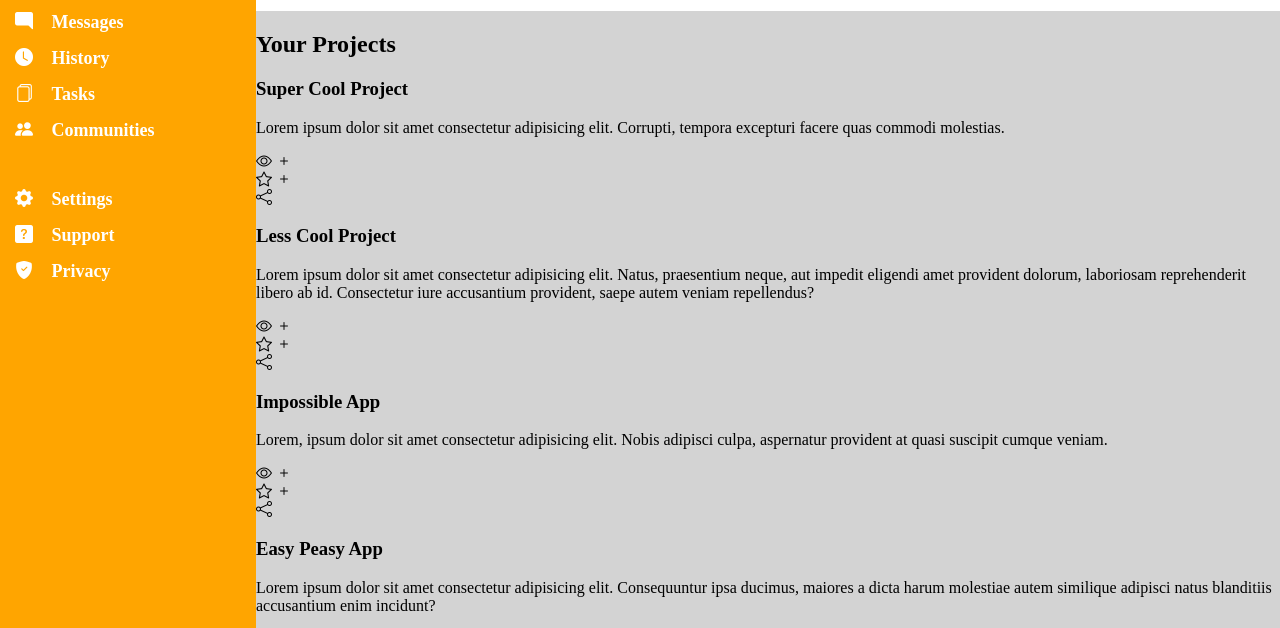
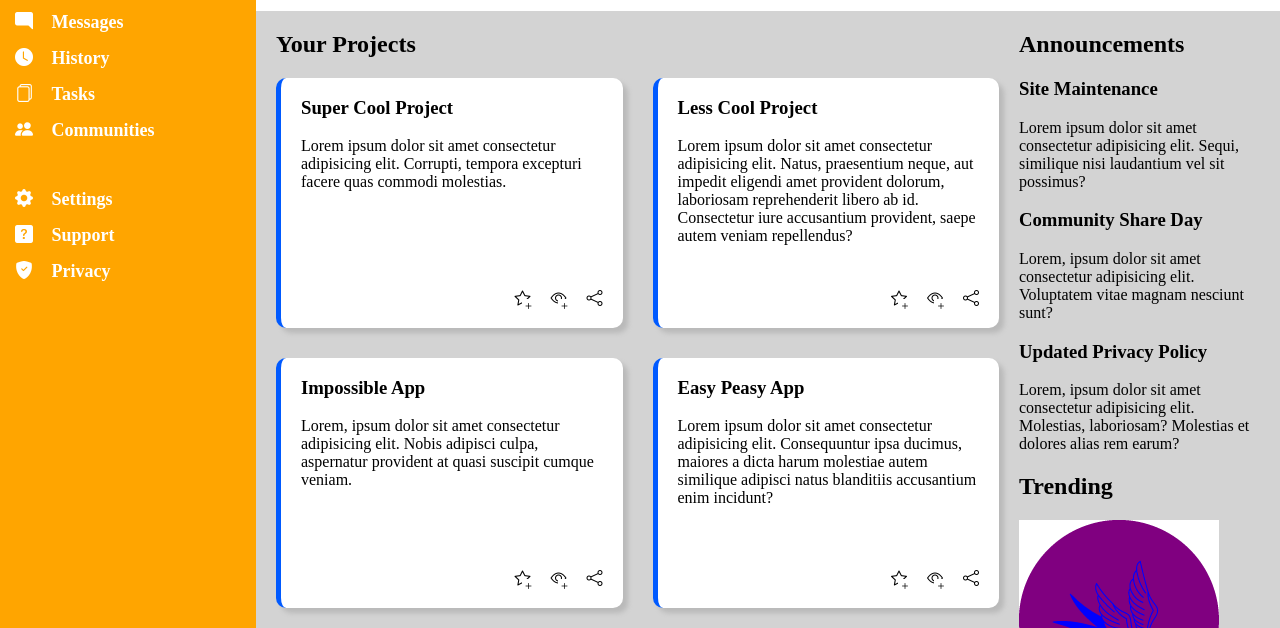
Before and after one commit to r-stake/admin-dashboard, a plain HTML site: page index.html in a window 1280 px wide. Shown: the part 157-785 px from the top of the page. Drawn offline with nearby package versions, Linux system fonts and the light colour scheme.

Commit message:
Add a grid to the main section of the page
Finished styling "Projects" section

```diff
--- a/css/styles.css
+++ b/css/styles.css
@@ -155,4 +155,48 @@ main {
     grid-column: 2;
     grid-row: 2;
     background-color: lightgray;
+    display: grid;
+    grid-template-columns: 3fr 1fr;
+    padding: 0 20px;
+    gap: 20px;
 }
+
+main .projects {
+    display: grid;
+    grid-template-columns: repeat(2, 1fr);
+    grid-template-rows: repeat(3, 250px);
+    gap: 30px;
+}
+
+main .projects .card {
+    display: grid;
+    grid-template-columns: 1fr;
+    grid-template-rows: 1fr auto;
+    background-color: white;
+    padding: 0 20px 20px;
+    border-radius: 10px;
+    box-shadow: 5px 5px 5px #b9b9b9;
+    border-left: 5px solid #005aff;
+}
+
+main .projects .card > div:last-child {
+    justify-self: end;
+    display: grid;
+    grid-template-columns: repeat(3, 1fr);
+    gap: 20px;
+}
+
+main .projects .card .icon1,
+main .projects .card .icon2 {
+    position: relative;
+}
+
+main .projects .card .icon1 i:last-child,
+main .projects .card .icon2 i:last-child {
+    position: absolute;
+    left: 7px;
+    top: 9px;
+    padding: 1px;
+    background-color: white;
+    font-size: 0.75rem;
+}
--- a/index.html
+++ b/index.html
@@ -85,18 +85,21 @@
         </div>
 
         <main>
+            <div>
+                <h2>Your Projects</h2>
                 <div class="projects">
-                <h2>Your Projects</h2>
                     <div class="card card1">
+                        <div>
                             <h3>Super Cool Project</h3>
                             <p>Lorem ipsum dolor sit amet consectetur adipisicing elit. Corrupti, tempora excepturi facere quas commodi molestias.</p>
+                        </div>
                         <div>
                             <div class="icon1">
-                            <i class="bi bi-eye"></i>
+                                <i class="bi bi-star"></i>
                                 <i class="bi bi-plus"></i>
                             </div>
                             <div class="icon2">
-                            <i class="bi bi-star"></i>
+                                <i class="bi bi-eye"></i>
                                 <i class="bi bi-plus"></i>
                             </div>
                             <div class="icon3">
@@ -105,15 +108,17 @@
                         </div>
                     </div>
                     <div class="card card2">
+                        <div>
                             <h3>Less Cool Project</h3>
                             <p>Lorem ipsum dolor sit amet consectetur adipisicing elit. Natus, praesentium neque, aut impedit eligendi amet provident dolorum, laboriosam reprehenderit libero ab id. Consectetur iure accusantium provident, saepe autem veniam repellendus?</p>
+                        </div>
                         <div>
                             <div class="icon1">
-                            <i class="bi bi-eye"></i>
+                                <i class="bi bi-star"></i>
                                 <i class="bi bi-plus"></i>
                             </div>
                             <div class="icon2">
-                            <i class="bi bi-star"></i>
+                                <i class="bi bi-eye"></i>
                                 <i class="bi bi-plus"></i>
                             </div>
                             <div class="icon3">
@@ -122,15 +127,17 @@
                         </div>
                     </div>
                     <div class="card card3">
+                        <div>
                             <h3>Impossible App</h3>
                             <p>Lorem, ipsum dolor sit amet consectetur adipisicing elit. Nobis adipisci culpa, aspernatur provident at quasi suscipit cumque veniam.</p>
+                        </div>
                         <div>
                             <div class="icon1">
-                            <i class="bi bi-eye"></i>
+                                <i class="bi bi-star"></i>
                                 <i class="bi bi-plus"></i>
                             </div>
                             <div class="icon2">
-                            <i class="bi bi-star"></i>
+                                <i class="bi bi-eye"></i>
                                 <i class="bi bi-plus"></i>
                             </div>
                             <div class="icon3">
@@ -139,15 +146,17 @@
                         </div>
                     </div>
                     <div class="card card4">
+                        <div>
                             <h3>Easy Peasy App</h3>
                             <p>Lorem ipsum dolor sit amet consectetur adipisicing elit. Consequuntur ipsa ducimus, maiores a dicta harum molestiae autem similique adipisci natus blanditiis accusantium enim incidunt?</p>
+                        </div>
                         <div>
                             <div class="icon1">
-                            <i class="bi bi-eye"></i>
+                                <i class="bi bi-star"></i>
                                 <i class="bi bi-plus"></i>
                             </div>
                             <div class="icon2">
-                            <i class="bi bi-star"></i>
+                                <i class="bi bi-eye"></i>
                                 <i class="bi bi-plus"></i>
                             </div>
                             <div class="icon3">
@@ -156,15 +165,17 @@
                         </div>
                     </div>
                     <div class="card card5">
+                        <div>
                             <h3>Ad Blocker</h3>
                             <p>Lorem ipsum dolor sit amet consectetur adipisicing elit. Neque exercitationem qui ipsum officia quis obcaecati, deleniti temporibus aspernatur?</p>
+                        </div>
                         <div>
                             <div class="icon1">
-                            <i class="bi bi-eye"></i>
+                                <i class="bi bi-star"></i>
                                 <i class="bi bi-plus"></i>
                             </div>
                             <div class="icon2">
-                            <i class="bi bi-star"></i>
+                                <i class="bi bi-eye"></i>
                                 <i class="bi bi-plus"></i>
                             </div>
                             <div class="icon3">
@@ -173,19 +184,22 @@
                         </div>
                     </div>
                     <div class="card card6">
+                        <div>
                             <h3>Money Maker</h3>
                             <p>Lorem ipsum dolor sit amet consectetur adipisicing elit. Illum ipsum, debitis quae similique voluptate ad tenetur fugit ratione magnam. Nesciunt?</p>
+                        </div>
                         <div>
                             <div class="icon1">
-                            <i class="bi bi-eye"></i>
+                                <i class="bi bi-star"></i>
                                 <i class="bi bi-plus"></i>
                             </div>
                             <div class="icon2">
-                            <i class="bi bi-star"></i>
+                                <i class="bi bi-eye"></i>
                                 <i class="bi bi-plus"></i>
                             </div>
                             <div class="icon3">
                                 <i class="bi bi-share"></i>
+                            </div>
                         </div>
                     </div>
                 </div>
```
Lines whose indentation alone changed are shown as unchanged.
